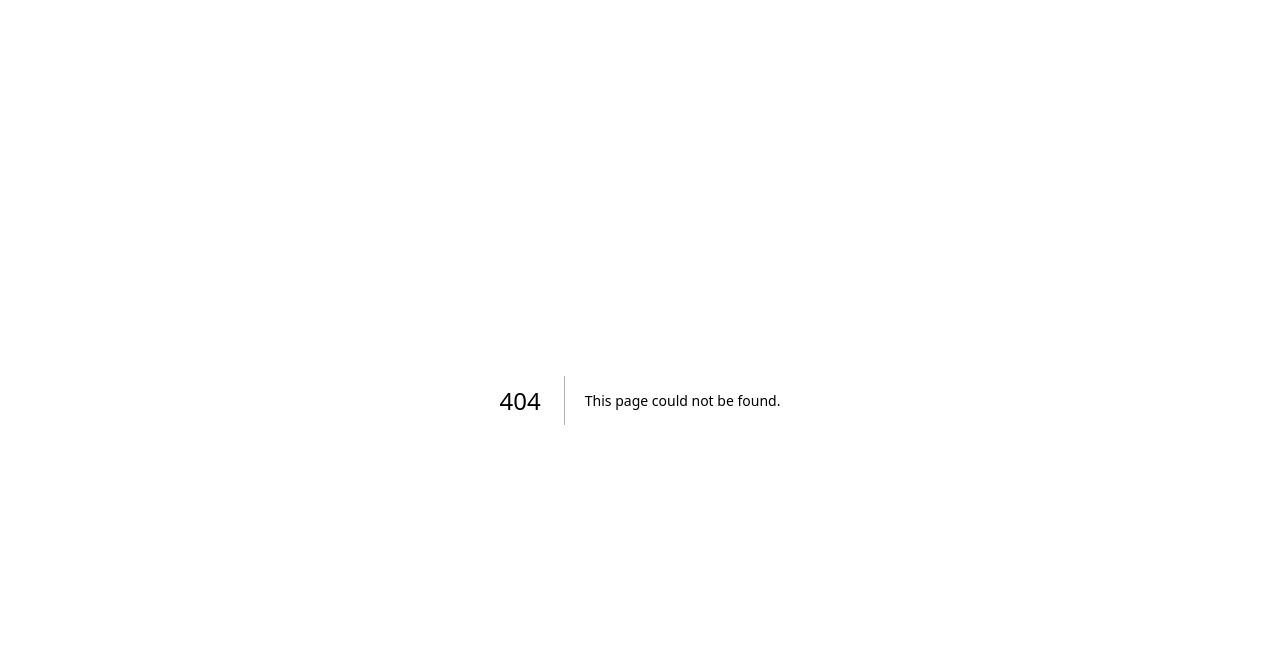
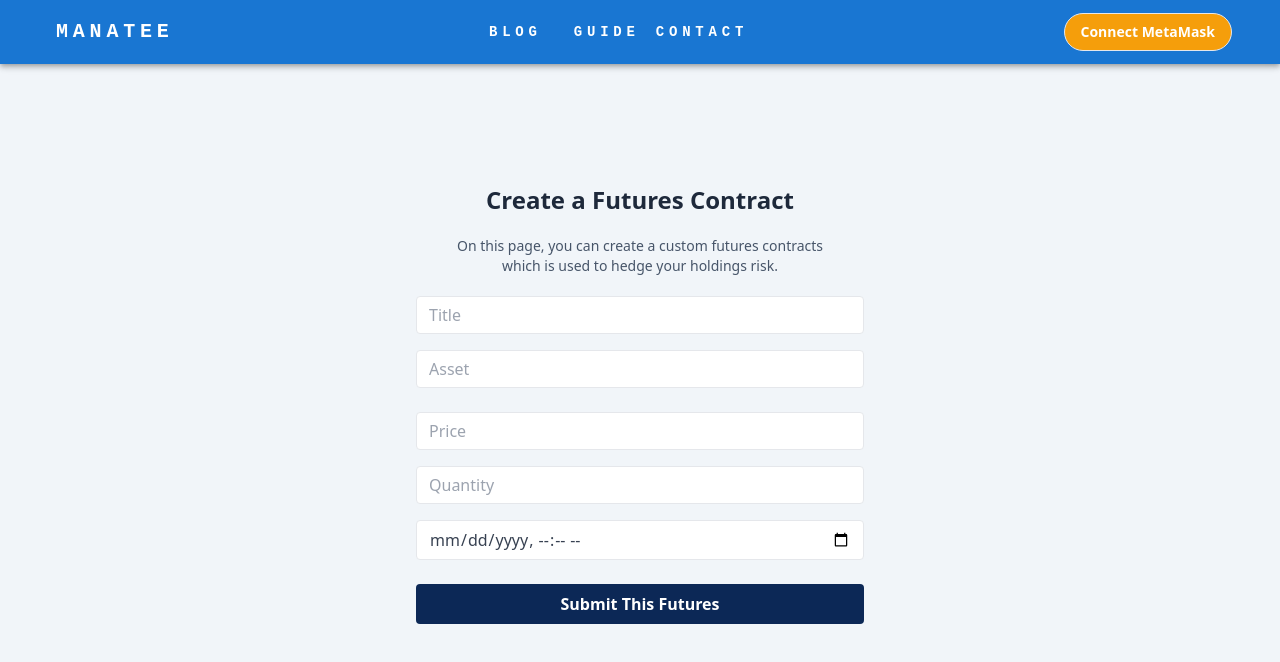
Before and after one commit to JiagengDing/FTGP-Group2, a Next.js app: page /futures in a window 1280 px wide. Before the commit this address had no page. Shown: the top 662 px of the page. Built offline with nearby package versions, Linux system fonts and the light colour scheme.

Commit message:
add futures and options pages

```diff
--- a/package.json
+++ b/package.json
@@ -23,7 +23,7 @@
 		"autoprefixer": "10.4.14",
 		"eslint": "8.38.0",
 		"eslint-config-next": "13.3.0",
-		"ethers": "^6.3.0",
+		"ethers": "^5.4.7",
 		"material-ui": "^0.20.2",
 		"next": "13.3.0",
 		"postcss": "8.4.22",
--- /dev/null
+++ b/pages/futures.tsx
@@ -0,0 +1,143 @@
+import Head from "next/head";
+import { useState } from "react";
+import { useRouter } from "next/router";
+import Header from "../components/Header";
+
+export default function Create() {
+	const router = useRouter();
+
+	const [title, setTitle] = useState("");
+	const [asset, setAsset] = useState("");
+	const [seller, setSeller] = useState("");
+	const [price, setPrice] = useState("");
+	const [quantity, setQuantity] = useState("");
+	const [expiresAt, setExpiresAt] = useState("");
+
+	const handleSubmit = async (e) => {
+		e.preventDefault();
+		if (!wallet) return toast.warning("Wallet not connected");
+
+		if (!title || !asset || !seller || !price || !quantity || !expiresAt) return;
+		const params = {
+			title,
+			asset,
+			seller,
+			price,
+			quantity,
+			expiresAt: new Date(expiresAt).getTime(),
+		};
+	};
+
+	// const onReset = () => {
+	//   setTitle("");
+	//   setDescription("");
+	//   setSeller("");
+	//   setPrice("");
+	//   setTicketPrice("");
+	//   setExpiresAt("");
+	// };
+
+	return (
+		<div>
+			<Head>
+				<title>Manatee DApp - Create a Future Contract</title>
+				<link rel="icon" href="/favicon.ico" />
+			</Head>
+
+			<div className="min-h-screen bg-slate-100">
+				<Header />
+				<div className="flex flex-col justify-center items-center mt-20">
+					<div className=" flex flex-col items-center justify-center my-5">
+						<h1 className="text-2xl font-bold text-slate-800 py-5">Create a Futures Contract</h1>
+						<p className="text-center text-sm text-slate-600">
+							On this page, you can create a custom futures contracts <br />
+							which is used to hedge your holdings risk.
+						</p>
+					</div>
+
+					<form onSubmit={handleSubmit} className="w-full max-w-md">
+						<div className="mb-4">
+							<input
+								className="appearance-none border rounded w-full py-2 px-3
+                text-gray-700 leading-tight focus:outline-none
+                focus:shadow-outline"
+								id="title"
+								type="text"
+								placeholder="Title"
+								value={title}
+								onChange={(e) => setTitle(e.target.value)}
+								required
+							/>
+						</div>
+						<div className="mb-6">
+							<input
+								className="appearance-none border rounded w-full py-2 px-3
+                text-gray-700 leading-tight focus:outline-none
+                focus:shadow-outline"
+								id="ticketPrice"
+								type="text"
+								step={0.01}
+								min={0.01}
+								placeholder="Asset"
+								value={asset}
+								onChange={(e) => setAsset(e.target.value)}
+								required
+							/>
+						</div>
+						<div className="mb-4">
+							<input
+								className="appearance-none border rounded w-full py-2 px-3
+                text-gray-700 leading-tight focus:outline-none
+                focus:shadow-outline"
+								id="price"
+								type="number"
+								step={0.01}
+								min={0.01}
+								placeholder="Price"
+								value={price}
+								onChange={(e) => setPrice(e.target.value)}
+								required
+							/>
+						</div>
+						<div className="mb-4">
+							<input
+								className="appearance-none border rounded w-full py-2 px-3
+                text-gray-700 leading-tight focus:outline-none
+                focus:shadow-outline"
+								id="quantity"
+								type="number"
+								step={0.01}
+								min={0.01}
+								placeholder="Quantity"
+								value={quantity}
+								onChange={(e) => setQuantity(e.target.value)}
+								required
+							/>
+						</div>
+						<div className="mb-6">
+							<input
+								className="appearance-none border rounded w-full py-2 px-3
+                text-gray-700 leading-tight focus:outline-none
+                focus:shadow-outline"
+								id="expiresAt"
+								type="datetime-local"
+								value={expiresAt}
+								onChange={(e) => setExpiresAt(e.target.value)}
+								required
+							/>
+						</div>
+						<div className="flex justify-center">
+							<button
+								className="w-full bg-[#0c2856] hover:bg-[#1a396c] text-white font-bold
+                py-2 px-4 rounded focus:outline-none focus:shadow-outline"
+								type="submit"
+							>
+								Submit This Futures
+							</button>
+						</div>
+					</form>
+				</div>
+			</div>
+		</div>
+	);
+}
--- a/pages/index.tsx
+++ b/pages/index.tsx
@@ -27,7 +27,7 @@ export default function Home() {
 			<main className="flex min-h-screen flex-col items-center justify-between p-24">
 				<div className="mb-32 grid text-center lg:mb-0 lg:grid-cols-2 lg:text-left">
 					<a
-						href="/option"
+						href="/options"
 						className="group rounded-lg border border-transparent px-5 py-4 transition-colors hover:border-gray-300 hover:bg-gray-100 hover:dark:border-neutral-700 hover:dark:bg-neutral-800/30"
 						target="_blank"
 						rel="noopener noreferrer"
@@ -39,12 +39,12 @@ export default function Home() {
 							</span>
 						</h2>
 						<p className={`${inter.className} m-0 max-w-[30ch] text-sm opacity-50`}>
-							Option exchange.
+							Options exchange.
 						</p>
 					</a>
 
 					<a
-						href="/future"
+						href="/futures"
 						className="group rounded-lg border border-transparent px-5 py-4 transition-colors hover:border-gray-300 hover:bg-gray-100 hover:dark:border-neutral-700 hover:dark:bg-neutral-800/30"
 						target="_blank"
 						rel="noopener noreferrer"
@@ -56,7 +56,7 @@ export default function Home() {
 							</span>
 						</h2>
 						<p className={`${inter.className} m-0 max-w-[30ch] text-sm opacity-50`}>
-							Future exchange.
+							Futures exchange.
 						</p>
 					</a>
 				</div>
--- a/pages/option.js
+++ /dev/null
@@ -1,24 +0,0 @@
-import { useState } from "react";
-import { Button, TextField } from "@material-ui/core";
-
-export default function Option() {
-  const [text, setText] = useState("");
-
-  const handleChange = (event) => {
-    setText(event.target.value);
-  };
-
-  const handleSubmit = (event) => {
-    event.preventDefault();
-    alert(text);
-  };
-
-  return (
-    <form onSubmit={handleSubmit}>
-      <TextField label="Enter some text" value={text} onChange={handleChange} />
-      <Button type="submit" variant="contained" color="primary">
-        Submit
-      </Button>
-    </form>
-  );
-}
--- /dev/null
+++ b/pages/options.tsx
@@ -0,0 +1,159 @@
+import Head from "next/head";
+import { useState } from "react";
+import { useRouter } from "next/router";
+import Header from "../components/Header";
+
+export default function Create() {
+	const router = useRouter();
+
+	const [title, setTitle] = useState("");
+	const [asset, setAsset] = useState("");
+	const [seller, setSeller] = useState("");
+	const [price, setPrice] = useState("");
+	const [quantity, setQuantity] = useState("");
+	const [optionPrice, setOptionPrice] = useState("");
+	const [expiresAt, setExpiresAt] = useState("");
+
+	const handleSubmit = async (e) => {
+		e.preventDefault();
+		if (!wallet) return toast.warning("Wallet not connected");
+
+		if (!title || !asset || !seller || !price || !quantity || !optionPrice || !expiresAt) return;
+		const params = {
+			title,
+			asset,
+			seller,
+			price,
+			quantity,
+			optionPrice,
+			expiresAt: new Date(expiresAt).getTime(),
+		};
+	};
+
+	// const onReset = () => {
+	//   setTitle("");
+	//   setDescription("");
+	//   setSeller("");
+	//   setPrice("");
+	//   setTicketPrice("");
+	//   setExpiresAt("");
+	// };
+
+	return (
+		<div>
+			<Head>
+				<title>Manatee DApp - Create a Options Contract</title>
+			</Head>
+
+			<div className="min-h-screen bg-slate-100">
+				<Header />
+				<div className="flex flex-col justify-center items-center mt-20">
+					<div className=" flex flex-col items-center justify-center my-5">
+						<h1 className="text-2xl font-bold text-slate-800 py-5">Create a Options Contract</h1>
+						<p className="text-center text-sm text-slate-600">
+							On this page, you can create a custom options contracts <br />
+							which is used to hedge your holdings risk.
+						</p>
+					</div>
+
+					<form onSubmit={handleSubmit} className="w-full max-w-md">
+						<div className="mb-4">
+							<input
+								className="appearance-none border rounded w-full py-2 px-3
+                text-gray-700 leading-tight focus:outline-none
+                focus:shadow-outline"
+								id="title"
+								type="text"
+								placeholder="Title"
+								value={title}
+								onChange={(e) => setTitle(e.target.value)}
+								required
+							/>
+						</div>
+						<div className="mb-6">
+							<input
+								className="appearance-none border rounded w-full py-2 px-3
+                text-gray-700 leading-tight focus:outline-none
+                focus:shadow-outline"
+								id="ticketPrice"
+								type="text"
+								step={0.01}
+								min={0.01}
+								placeholder="Asset"
+								value={asset}
+								onChange={(e) => setAsset(e.target.value)}
+								required
+							/>
+						</div>
+						<div className="mb-4">
+							<input
+								className="appearance-none border rounded w-full py-2 px-3
+                text-gray-700 leading-tight focus:outline-none
+                focus:shadow-outline"
+								id="price"
+								type="number"
+								step={0.01}
+								min={0.01}
+								placeholder="Strike Price"
+								value={price}
+								onChange={(e) => setPrice(e.target.value)}
+								required
+							/>
+						</div>
+						<div className="mb-4">
+							<input
+								className="appearance-none border rounded w-full py-2 px-3
+                text-gray-700 leading-tight focus:outline-none
+                focus:shadow-outline"
+								id="quantity"
+								type="number"
+								step={0.01}
+								min={0.01}
+								placeholder="Quantity"
+								value={quantity}
+								onChange={(e) => setQuantity(e.target.value)}
+								required
+							/>
+						</div>
+						<div className="mb-4">
+							<input
+								className="appearance-none border rounded w-full py-2 px-3
+                text-gray-700 leading-tight focus:outline-none
+                focus:shadow-outline"
+								id="optionPrice"
+								type="number"
+								step={0.01}
+								min={0.01}
+								placeholder="Set Your Options's Price"
+								value={price}
+								onChange={(e) => setOptionPrice(e.target.value)}
+								required
+							/>
+						</div>
+						<div className="mb-6">
+							<input
+								className="appearance-none border rounded w-full py-2 px-3
+                text-gray-700 leading-tight focus:outline-none
+                focus:shadow-outline"
+								id="expiresAt"
+								type="datetime-local"
+								value={expiresAt}
+								onChange={(e) => setExpiresAt(e.target.value)}
+								required
+							/>
+						</div>
+						<div className="flex justify-center">
+							<button
+								className="w-full bg-[#0c2856] hover:bg-[#1a396c] text-white font-bold
+                py-2 px-4 rounded focus:outline-none focus:shadow-outline"
+								type="submit"
+							>
+								Submit This Futures
+							</button>
+						</div>
+					</form>
+				</div>
+			</div>
+		</div>
+	);
+}
```
Also changed, not shown: 1 other file (tests, documents, lock files or other folders).
